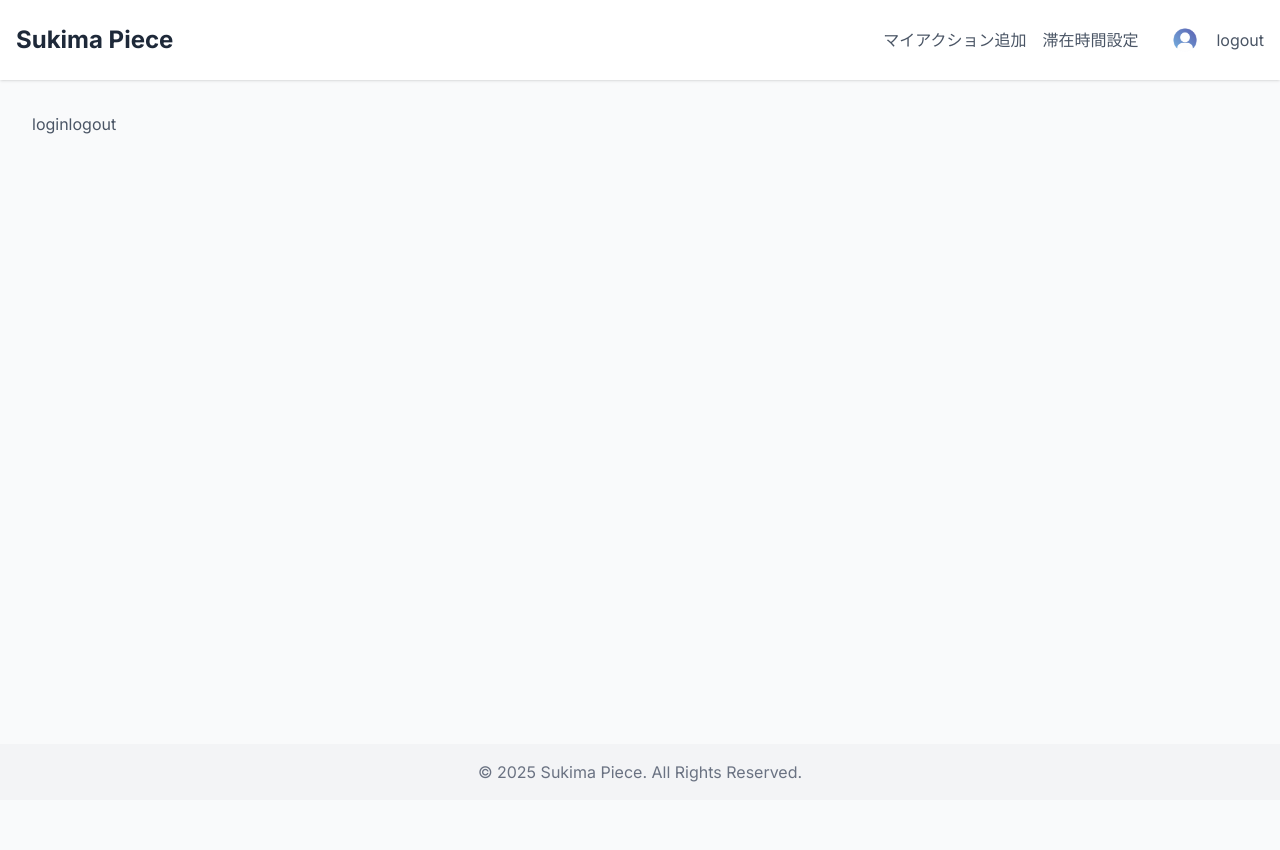
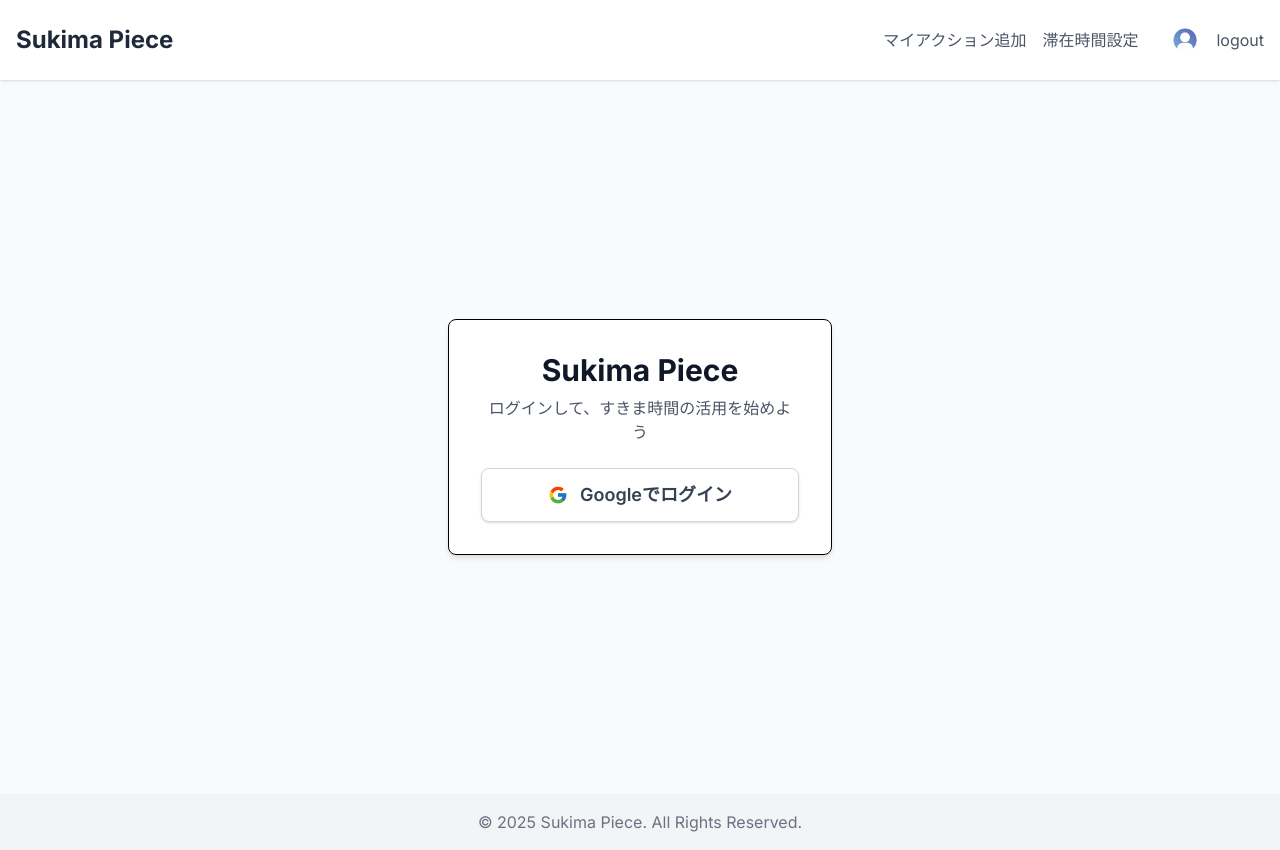
Before and after one commit to kei928/sukima-piece, a Next.js app: page /login in a window 1280 px wide. Before the commit the page ends 800 px from the top, so only its background shows below. Built offline with nearby package versions, Linux system fonts and the light colour scheme; no server answers.

Commit message:
feat:ログイン画面のUI変更

```diff
--- a/src/app/api/actions/[id]/route.ts
+++ b/src/app/api/actions/[id]/route.ts
@@ -7,9 +7,10 @@
 
 export const GET = async (
   req: NextRequest,
-  { params }: { params: { id: string } }
+  context: { params: { id: string } }
 ) => {
   try {
+    const { params } = context;
     const session = await getServerSession(authOptions);
     const actionId = params.id;
 
@@ -93,7 +94,7 @@
 };
 
 export const DELETE = async (
-  req: NextRequest,
+  _req: NextRequest,
   { params }: { params: { id: string } }
 ) => {
   try {
--- a/src/app/api/auth/[...nextauth]/route.ts
+++ b/src/app/api/auth/[...nextauth]/route.ts
@@ -10,6 +10,7 @@
             email?: string | null;
             image?: string | null;
             id?: string;
+
         };
         expires: ISODateString;
     }
@@ -18,8 +19,12 @@
 declare module 'next-auth/jwt' {
     interface JWT {
         id?: string;
+        role?: string;
+
     }
 }
+
+
 
 export const authOptions: AuthOptions = {
     providers: [
@@ -30,10 +35,12 @@
     ],
     secret: process.env.NEXTAUTH_SECRET as string,
     callbacks: {
-        async jwt({ token, account, profile }) {
+        async jwt({ token, user, account, profile, isNewUser }) {
             if (account && profile) {
                 const userId = account.providerAccountId;
                 token.id = userId; // トークンにIDを追加
+                token.accessToken = account.access_token
+                token.refreshToken = account.refresh_token
 
                 await prisma.user.upsert({
                     where: { id: userId },
--- a/src/app/api/nearby-suggestions/route.ts
+++ b/src/app/api/nearby-suggestions/route.ts
@@ -36,6 +36,7 @@
         openNow: boolean;
     };
     rating?: number;
+    types?: string[];
 };
 
 
@@ -121,7 +122,7 @@
 
 
             // カテゴリに合った滞在時間を取得 (設定がなければ30分)
-            const categoryKey = categoriesToSearch.find(cat => (place as any).types?.includes(cat)) || categoriesToSearch[0];
+            const categoryKey = categoriesToSearch.find(cat => place.types?.includes(cat)) || categoriesToSearch[0];
             const stayDuration = durationMap.get(categoryKey) || 30;
 
             const travelTimeInSeconds = element.duration.value;
--- a/src/app/api/places/[id]/route.ts
+++ b/src/app/api/places/[id]/route.ts
@@ -25,7 +25,7 @@
 
         return NextResponse.json(response.data, { status: 200 });
     } catch (error) {
-        if(axios.isAxiosError(error)) {
+        if (axios.isAxiosError(error)) {
             console.error('Google Places APIのエラー:', error.response?.data || error.message);
         } else {
             console.error('予期せぬエラー:', error);
--- a/src/app/login/page.tsx
+++ b/src/app/login/page.tsx
@@ -1,13 +1,61 @@
 'use client'
-import { signIn, signOut, useSession } from "next-auth/react";
 
-export default function Home() {
-  const { data: session, status } = useSession();
-  console.log(session)
+import { signIn } from "next-auth/react";
+import { useState } from "react";
+
+// GoogleアイコンのSVGコンポーネント
+const GoogleIcon = () => (
+  <svg className="w-5 h-5" viewBox="0 0 48 48">
+    <path fill="#FFC107" d="M43.611,20.083H42V20H24v8h11.303c-1.649,4.657-6.08,8-11.303,8c-6.627,0-12-5.373-12-12s5.373-12,12-12c3.059,0,5.842,1.154,7.961,3.039l5.657-5.657C34.046,6.053,29.268,4,24,4C12.955,4,4,12.955,4,24s8.955,20,20,20s20-8.955,20-20C44,22.659,43.862,21.35,43.611,20.083z"></path>
+    <path fill="#FF3D00" d="M6.306,14.691l6.571,4.819C14.655,15.108,18.961,12,24,12c3.059,0,5.842,1.154,7.961,3.039l5.657-5.657C34.046,6.053,29.268,4,24,4C16.318,4,9.656,8.337,6.306,14.691z"></path>
+    <path fill="#4CAF50" d="M24,44c5.166,0,9.86-1.977,13.409-5.192l-6.19-5.238C29.211,35.091,26.715,36,24,36c-5.202,0-9.619-3.317-11.283-7.946l-6.522,5.025C9.505,39.556,16.227,44,24,44z"></path>
+    <path fill="#1976D2" d="M43.611,20.083H42V20H24v8h11.303c-0.792,2.237-2.231,4.166-4.087,5.574l6.19,5.238C42.021,35.591,44,30.134,44,24C44,22.659,43.862,21.35,43.611,20.083z"></path>
+  </svg>
+);
+
+export default function LoginPage() {
+  const [isLoading, setIsLoading] = useState(false);
+
+  const handleLogin = async () => {
+    setIsLoading(true);
+    try {
+      // ログイン後、前のページかホームページにリダイレクト
+      await signIn("google", { callbackUrl: "/" });
+    } catch (error) {
+      console.error("ログインに失敗しました", error);
+      // ここでエラーメッセージをユーザーに表示することもできます
+      setIsLoading(false);
+    }
+  };
+
   return (
-    <>
-      <button onClick={() => signIn("google")} className="text-gray-600 hover:text-indigo-600">login</button>
-      <button onClick={() => signOut()} className="text-gray-600 hover:text-indigo-600">logout</button>
-    </>
+    <div className="flex items-center justify-center min-h-[calc(100vh-150px)] bg-gray-50">
+      <div className="w-full max-w-sm p-8 space-y-6 bg-white rounded-lg shadow-md border">
+        <div className="text-center">
+          <h1 className="text-3xl font-bold text-gray-900">
+            Sukima Piece
+          </h1>
+          <p className="mt-2 text-gray-600">
+            ログインして、すきま時間の活用を始めよう
+          </p>
+        </div>
+
+        <button
+          onClick={handleLogin}
+          disabled={isLoading}
+          className="w-full flex items-center justify-center gap-3 py-3 px-4 text-lg font-semibold text-gray-700 bg-white border border-gray-300 rounded-lg shadow-sm hover:bg-gray-50 disabled:opacity-50 transition-colors"
+        >
+          {isLoading ? (
+            "ログイン中..."
+          ) : (
+            <>
+              <GoogleIcon />
+              Googleでログイン
+            </>
+          )}
+        </button>
+
+      </div>
+    </div>
   );
 }
--- a/src/app/suggestions/[id]/page.tsx
+++ b/src/app/suggestions/[id]/page.tsx
@@ -5,7 +5,7 @@
 import axios from "axios";
 import ActionMap from "@/components/ActionMap";
 
-// 場所の詳細情報の型 (Google Places APIのレスポンスに合わせる)
+// 場所の詳細情報の型
 type PlaceDetails = {
   displayName?: { text: string };
   formattedAddress?: string;
--- a/src/app/suggestions/page.tsx
+++ b/src/app/suggestions/page.tsx
@@ -19,7 +19,7 @@
   const [isLoading, setIsLoading] = useState(true);
   const [error, setError] = useState<string | null>(null);
   const [highlightedId, setHighlightedId] = useState<string | null>(null); // ハイライト用State
-  const mode = searchParams.get("mode") ;
+  const mode = searchParams.get("mode");
 
   const currentLocation = {
     lat: Number(searchParams.get("lat")),
@@ -63,14 +63,8 @@
 
         const response = await axios.post<Suggestion[]>(apiUrl, requestBody);
 
-        //place_idをidとして利用するための変換
-        const formattedSuggestions = response.data.map((s) => ({
-          ...s,
-          // @ts-ignore
-          id: s.id || s.name, // name は place_id が入っている想定
-        }));
+      setSuggestions(response.data);// APIからの提案データをセット
 
-        setSuggestions(formattedSuggestions);
       } catch (err) {
         setError("提案の取得中にエラーが発生しました。");
       } finally {
```
Also changed, not shown: 1 other file (tests, documents, lock files or other folders).
